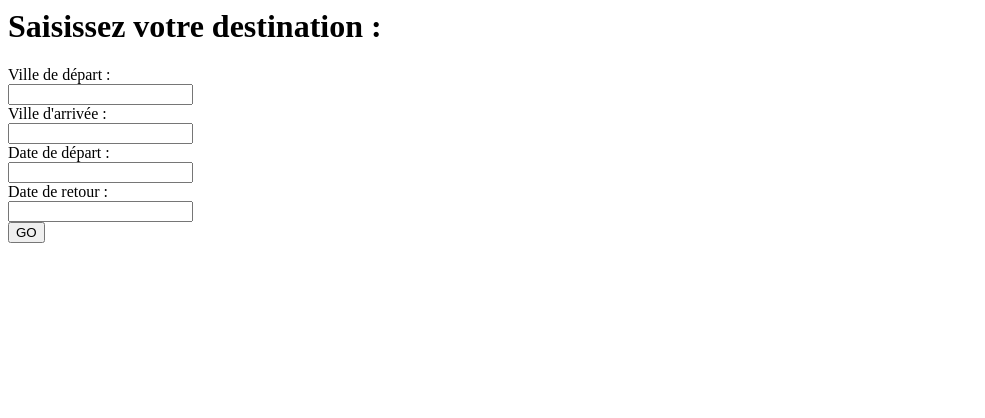
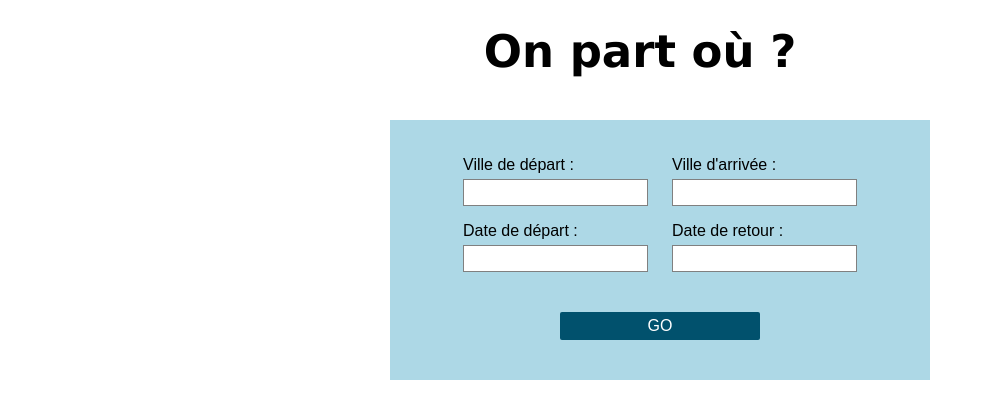
Before and after one commit to sabinesafi/voyage-voyage, a plain HTML site: page index.html in a window 1280 px wide. Shown: the whole page, without its empty margins (0-985 px from the left). Drawn offline with nearby package versions, Linux system fonts and the light colour scheme.

Commit message:
Added some styling via CSS file

```diff
--- a/index.html
+++ b/index.html
@@ -5,20 +5,29 @@
 		<meta descr="Envie de voyager, dites nous ou vous voulez aller.">
 		<script src="https://code.jquery.com/jquery-1.12.4.js"></script>
   	<script src="https://code.jquery.com/ui/1.12.0/jquery-ui.js"></script>
-		<!-- <link rel="stylesheet" type="text/css" href="style.css"> -->
+		<link rel="stylesheet" type="text/css" href="style.css">
 	</head>
 	<body>
-		<h1>Saisissez votre destination :</h1>
-
-			  Ville de départ :<br>
-			  <input type="text" name="depart" id="depart"><br>
-			  Ville d'arrivée :<br>
-			  <input type="text" name="arrivee" id="arrivee"><br>
-			  Date de départ :<br>
-			  <input type="text" name="date-depart" id="date-depart"><br>
-			  Date de retour :<br>
-			  <input type="text" name="date-retour" id="date-retour"><br>
+		<h1>On part où ?</h1>
+			<div id="main">
+				<div>
+				  <p>Ville de départ :</p>
+				  <input type="text" name="depart" id="depart">
+			  </div>
+			  <div>
+				  <p>Ville d'arrivée :</p>
+				  <input type="text" name="arrivee" id="arrivee">
+			  </div><br>
+			  <div>
+				  <p>Date de départ :</p>
+				  <input type="text" name="date-depart" id="date-depart">
+			  </div>
+			  <div>
+				  <p>Date de retour :</p>
+				  <input type="text" name="date-retour" id="date-retour">
+			  </div><br>
 			  <button id="btn-GO">GO</button>
+			</div>
 
 <script type="text/javascript">
 	const test = () => {
--- /dev/null
+++ b/style.css
@@ -0,0 +1,46 @@
+h1 {
+	font-family: Verdana, Geneva, sans-serif;
+	font-size: 45px;
+	text-align: center;
+	margin-top: 2%;
+}
+
+p {
+	font-family: Arial;
+	margin-bottom: 5px;
+}
+
+input {
+	border: 1px solid grey;
+	padding: 5 3 5 3;
+}
+
+button {
+	background-color: #01516d ;
+	color: white;
+	font-size: 16px;
+	padding: 5 10 5 10;
+	margin-top: 15px;
+	border-radius: 2px;
+	border: none;
+	width: 200px;
+	margin-top: 40px;
+	margin-bottom: 20px;
+}
+
+#main {
+	width: 500px;
+	background-color: lightblue;
+	position: absolute;
+	top: 15%;
+	left: 50%;
+	margin-left: -250px;
+	text-align: center;
+	padding: 20px;
+}
+
+div > div {
+	display: inline-block;
+	text-align: left;
+	margin: 0 10 0 10;
+}
```
